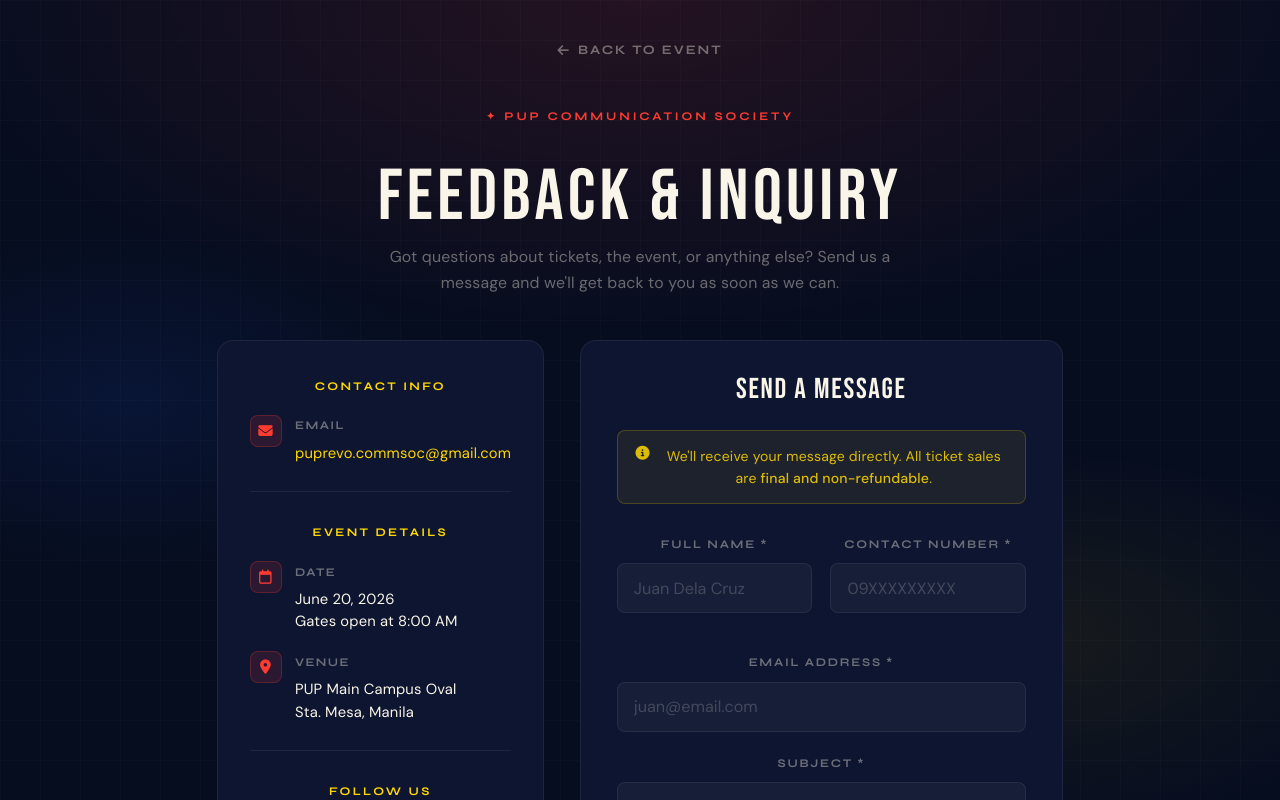
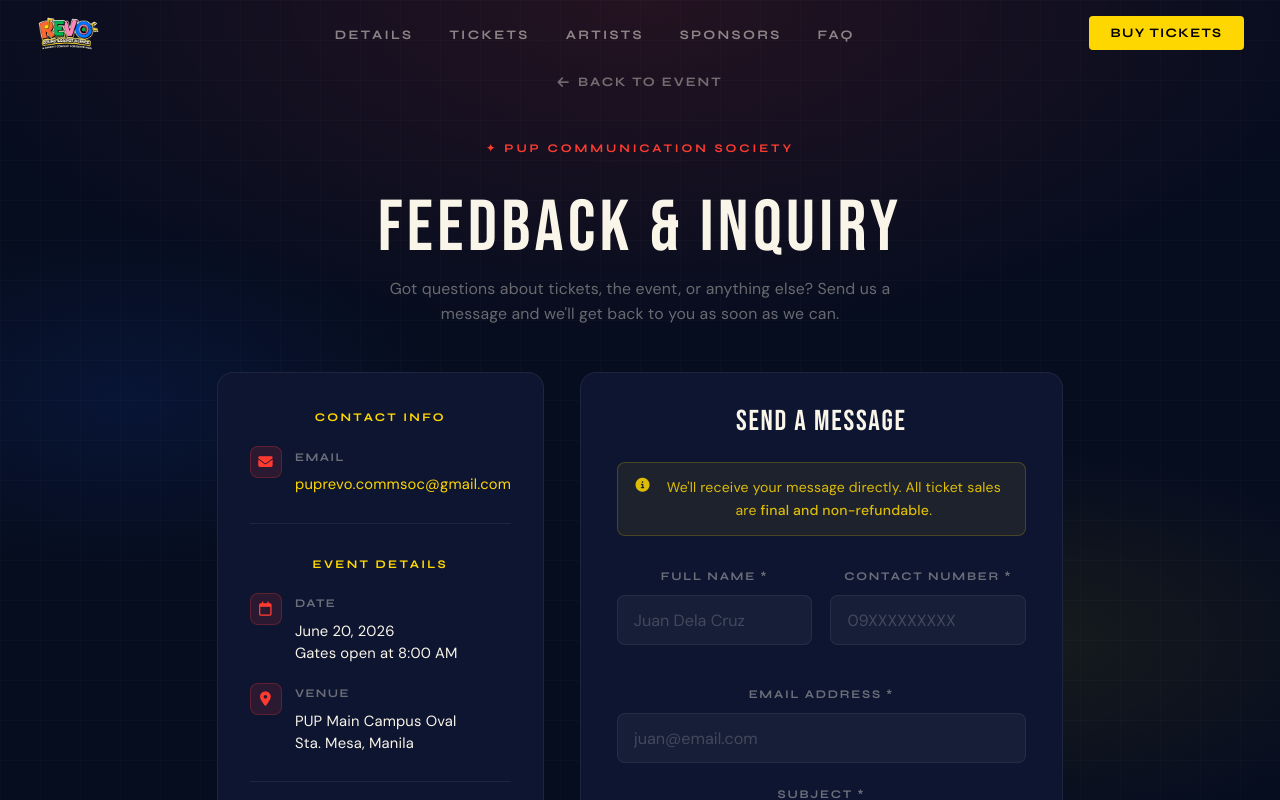
Before and after one commit to johnelsisura/puprevo2026, a React (Vite) app: page /contact in a window 1280 px wide. Shown: the top 800 px of the page. Built offline with nearby package versions, Linux system fonts and the light colour scheme.

Commit message:
updated the contact page

```diff
--- a/src/pages/Contact.jsx
+++ b/src/pages/Contact.jsx
@@ -84,41 +84,42 @@ const css = `
   }
   .back-btn:hover { color: var(--cream); }
 
-  /* Navbar */
-  .contact-nav {
+  /* ---- STICKY NAV (same as Landing) ---- */
+  .sticky-nav {
     position: fixed; top: 0; left: 0; right: 0; z-index: 900;
     display: flex; align-items: center; justify-content: space-between;
     padding: 0.85rem 2rem;
     transition: background 0.3s, backdrop-filter 0.3s, border-color 0.3s, box-shadow 0.3s;
     border-bottom: 1px solid transparent;
   }
-  .contact-nav.nav-scrolled {
+  .sticky-nav.nav-scrolled {
     background: rgba(6,13,31,0.88);
     backdrop-filter: blur(14px);
     border-color: rgba(255,255,255,0.07);
     box-shadow: 0 2px 24px rgba(0,0,0,0.4);
   }
-  .contact-nav-logo { cursor: pointer; display: flex; align-items: center; }
-  .contact-nav-logo img { height: 36px; width: auto; object-fit: contain; }
-  .contact-nav-links {
+  .nav-logo { cursor: pointer; display: flex; align-items: center; }
+  .nav-logo img { height: 36px; width: auto; object-fit: contain; }
+  .nav-links {
     display: flex; align-items: center; gap: 2rem; list-style: none;
   }
-  @media(max-width: 640px) { .contact-nav-links { display: none; } }
-  .contact-nav-link {
+  @media(max-width: 640px) { .nav-links { display: none; } }
+  .nav-link {
     font-family: 'Syne', sans-serif; font-size: 0.72rem; font-weight: 700;
     letter-spacing: 0.18em; text-transform: uppercase;
     color: rgba(250,245,233,0.5); cursor: pointer;
     transition: color 0.15s; border: none; background: none; padding: 0;
   }
-  .contact-nav-link:hover { color: var(--cream); }
-  .contact-nav-cta {
+  .nav-link:hover { color: var(--cream); }
+  .nav-link.active { color: var(--gold); }
+  .nav-cta {
     font-family: 'Syne', sans-serif; font-size: 0.72rem; font-weight: 700;
     letter-spacing: 0.1em; text-transform: uppercase;
     background: var(--gold); color: #000; border: none;
     padding: 0.5rem 1.2rem; border-radius: 4px; cursor: pointer;
     transition: opacity 0.15s;
   }
-  .contact-nav-cta:hover { opacity: 0.85; }
+  .nav-cta:hover { opacity: 0.85; }
 
   /* Page header */
   .contact-header { margin-bottom: 2.5rem; text-align: center; }
@@ -341,11 +342,24 @@ export default function Contact() {
   const [loading, setLoading] = useState(false)
   const [sendError, setSendError] = useState('')
   const [navScrolled, setNavScrolled] = useState(false)
+  const [navHeight, setNavHeight] = useState(56)
+  const navRef = useRef(null)
 
   useEffect(() => {
-    const onScroll = () => setNavScrolled(window.scrollY > 60)
+    const measureNav = () => {
+      if (navRef.current) setNavHeight(navRef.current.getBoundingClientRect().height)
+    }
+    const onScroll = () => {
+      setNavScrolled(window.scrollY > 60)
+      measureNav()
+    }
+    measureNav()
     window.addEventListener('scroll', onScroll, { passive: true })
-    return () => window.removeEventListener('scroll', onScroll)
+    window.addEventListener('resize', measureNav)
+    return () => {
+      window.removeEventListener('scroll', onScroll)
+      window.removeEventListener('resize', measureNav)
+    }
   }, [])
 
   const set = (key, val) => {
@@ -410,7 +424,33 @@ export default function Contact() {
       <div className="contact-bg" />
       <div className="contact-grid-overlay" />
 
-      <div className="contact-page">
+      {/* STICKY NAV — same as Landing */}
+      <nav ref={navRef} className={`sticky-nav${navScrolled ? ' nav-scrolled' : ''}`}>
+        <span className="nav-logo" onClick={() => navigate('/')}>
+          <img src="/logo.png" alt="PUP REVO 2026" />
+        </span>
+        <ul className="nav-links">
+          {[
+            { label: 'Details', id: 'details' },
+            { label: 'Tickets', id: 'tickets' },
+            { label: 'Artists', id: 'artists' },
+            { label: 'Sponsors', id: 'sponsors' },
+            { label: 'FAQ', id: 'faq' },
+          ].map(({ label, id }) => (
+            <li key={id}>
+              <button
+                className="nav-link"
+                onClick={() => { navigate('/'); setTimeout(() => document.getElementById(id)?.scrollIntoView({ behavior: 'smooth' }), 100) }}
+              >{label}</button>
+            </li>
+          ))}
+        </ul>
+        <button className="nav-cta" onClick={() => { navigate('/'); setTimeout(() => document.getElementById('tickets')?.scrollIntoView({ behavior: 'smooth' }), 100) }}>
+          Buy Tickets
+        </button>
+      </nav>
+
+      <div className="contact-page" style={{ paddingTop: navHeight + 'px' }}>
 
         <button className="back-btn" onClick={() => navigate('/')}>
           <i className="fa-solid fa-arrow-left" /> Back to Event
```
